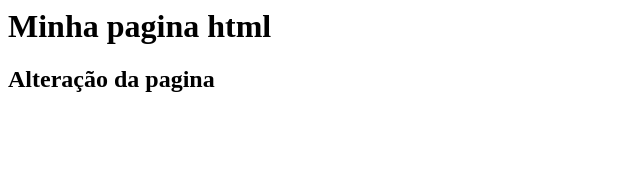
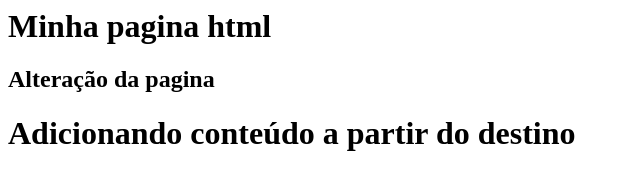
Before and after one commit to StacyLR/gama-no-github, a plain HTML site: page index.html in a window 1280 px wide. Shown: the whole page, without its empty margins (0-640 px from the left). Drawn offline with Linux system fonts and the light colour scheme.

Commit message:
Atualização a partir do github

```diff
--- a/index.html
+++ b/index.html
@@ -2,5 +2,6 @@
 	<body>
 		<h1>Minha pagina html</h1>
 		<h2> Alteração da pagina</h2>
+		<h1>Adicionando conteúdo a partir do destino</h1>
 		</body>
 	</html>
```
